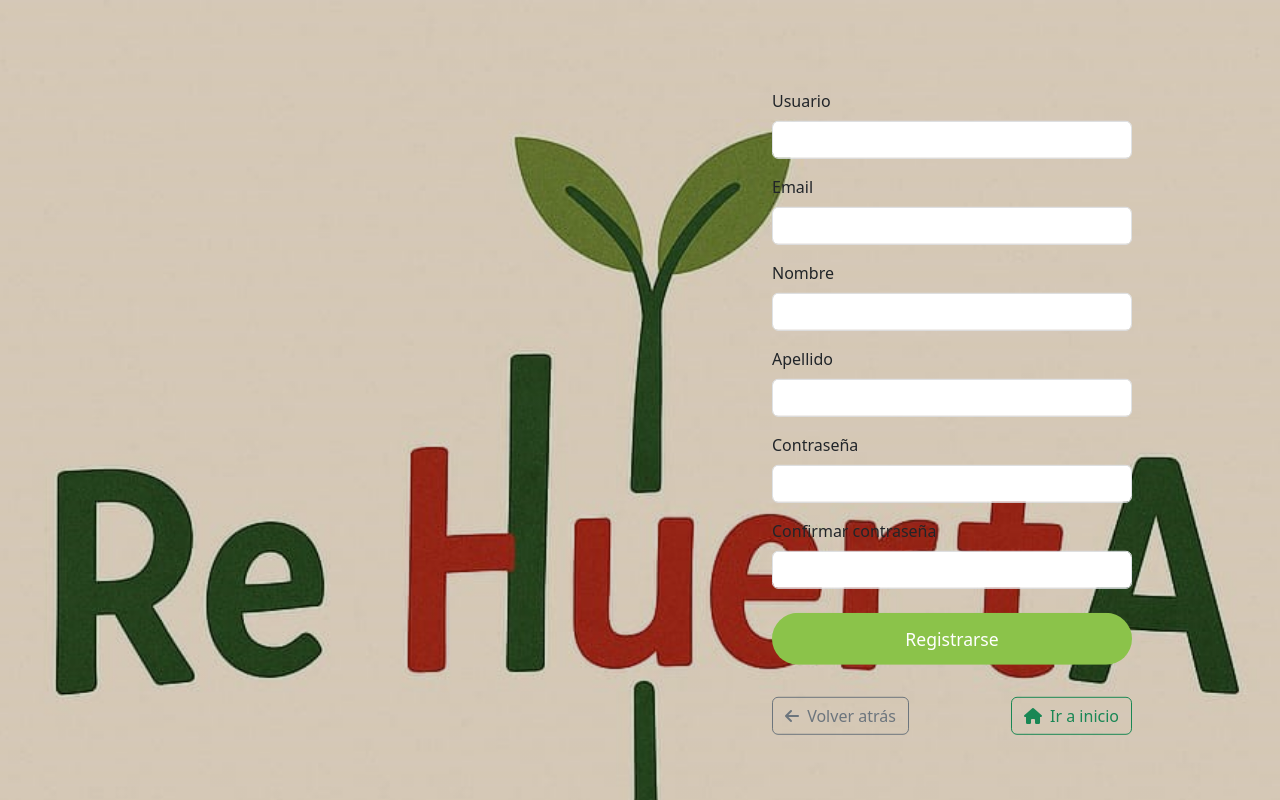
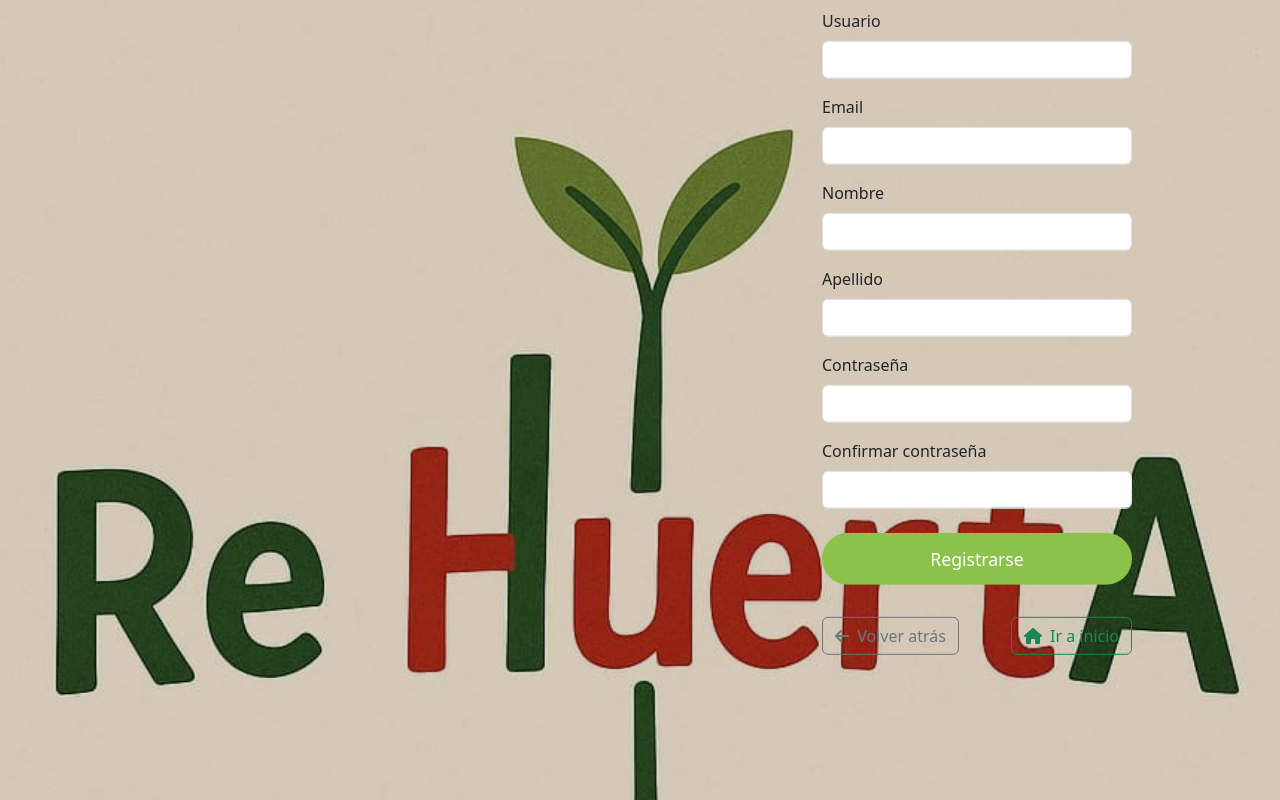
Before and after one commit to Daly2025/basemvcphp, a PHP site: template app/views/auth/register.php in a window 1280 px wide. Run offline with PHP 8.4, Linux system fonts and the light colour scheme; the template is opened without the code that fills it, so the values that code supplies are empty.

Commit message:
dewjo asi el registro

```diff
--- a/app/views/auth/register.php
+++ b/app/views/auth/register.php
@@ -17,10 +17,10 @@
         .auth-box {
             position: absolute;
             right: 10%;
-            top: 50%;
+            top: 40%;
             transform: translateY(-50%);
             padding: 20px;
-            max-width: 400px;
+            max-width: 350px;
         }
         .btn-huerta { background: #8BC34A; color: #fff; border-radius: 30px; padding: 0.75rem 2rem; font-size: 1.1rem; margin: 0.5rem 0; transition: background 0.2s; }
         .btn-huerta:hover { background: #388e3c; color: #fff; }
```
